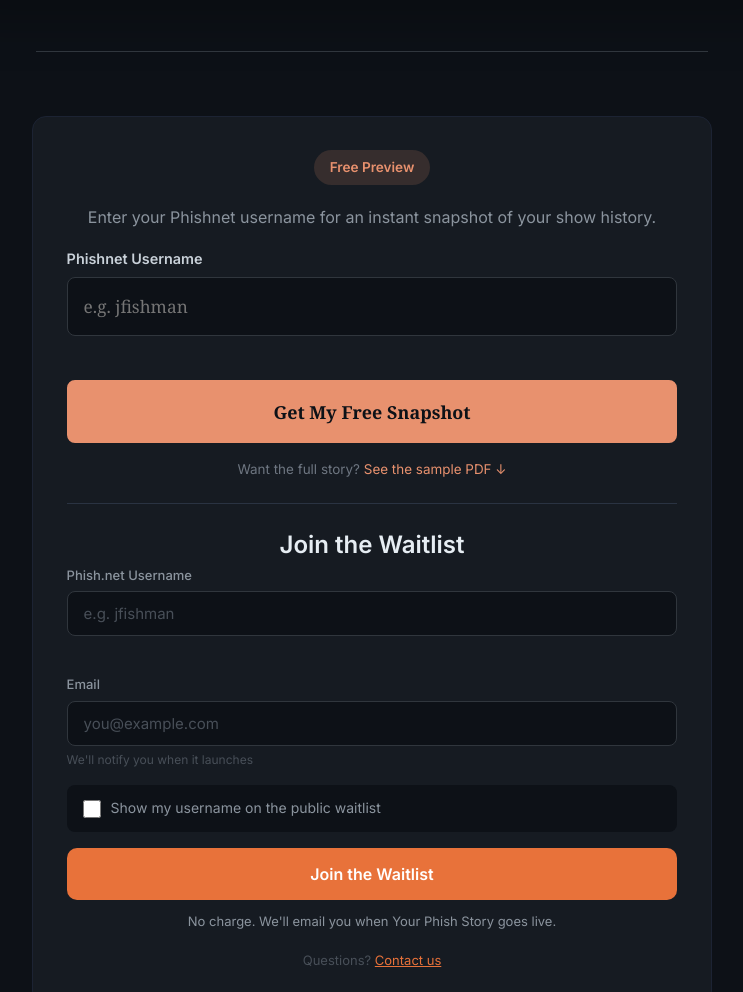
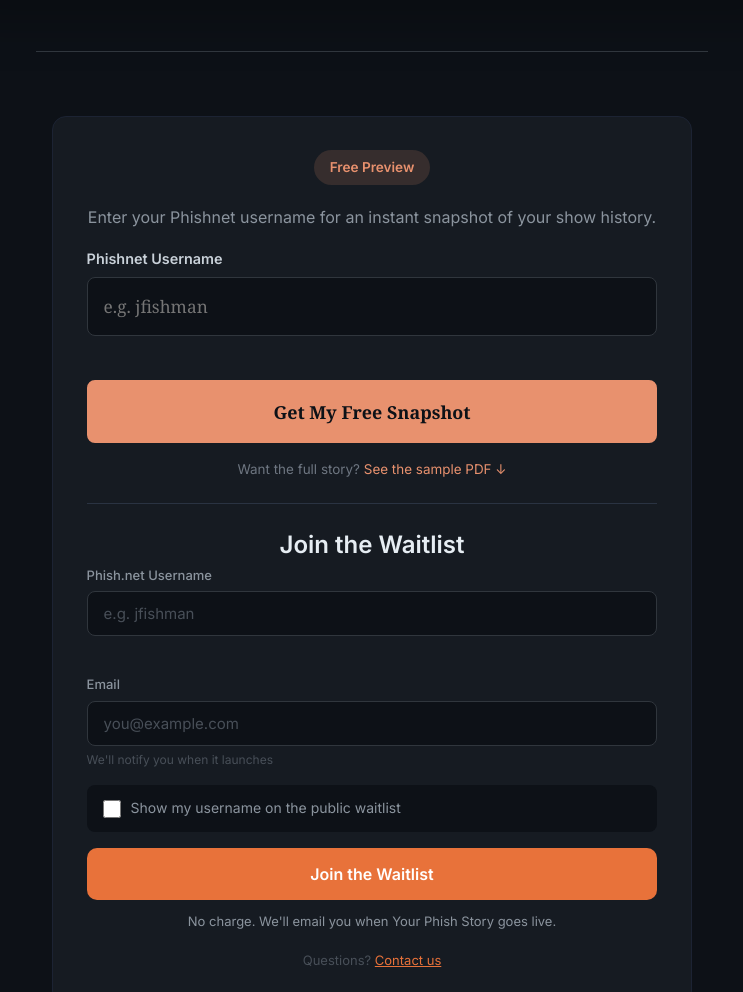
Before and after one commit to mccooltm-ux/your-phish-story, a website: page public/index.html in a window 1280 px wide. Shown: the part 889-1881 px from the top of the page, without its empty margins (268-1011 px from the left). Drawn offline with Linux system fonts and the light colour scheme; no server answers.

Commit message:
Narrow merged form card further

```diff
--- a/public/index.html
+++ b/public/index.html
@@ -646,7 +646,7 @@
 
   <!-- Free Snapshot Section -->
   <section id="snapshot" style="padding: 0 1.5rem 1.5rem; text-align: center; max-width: 980px; margin: 0 auto;">
-    <div style="background: #161b22; border: 1px solid #1c2333; border-radius: 14px; padding: 2.1rem; max-width: 680px; margin: 0 auto;">
+    <div style="background: #161b22; border: 1px solid #1c2333; border-radius: 14px; padding: 2.1rem; max-width: 640px; margin: 0 auto;">
       <div style="display: inline-block; background: rgba(232,145,110,0.15); color: #e8916e; padding: 0.4rem 1rem; border-radius: 20px; font-size: 0.85rem; font-weight: bold; margin-bottom: 1.25rem;">Free Preview</div>
       <p style="color: #8b949e; font-size: 1rem; margin-bottom: 1.05rem;">Enter your Phishnet username for an instant snapshot of your show history.</p>
       <form id="snapshot-form" style="text-align: left;">
```
